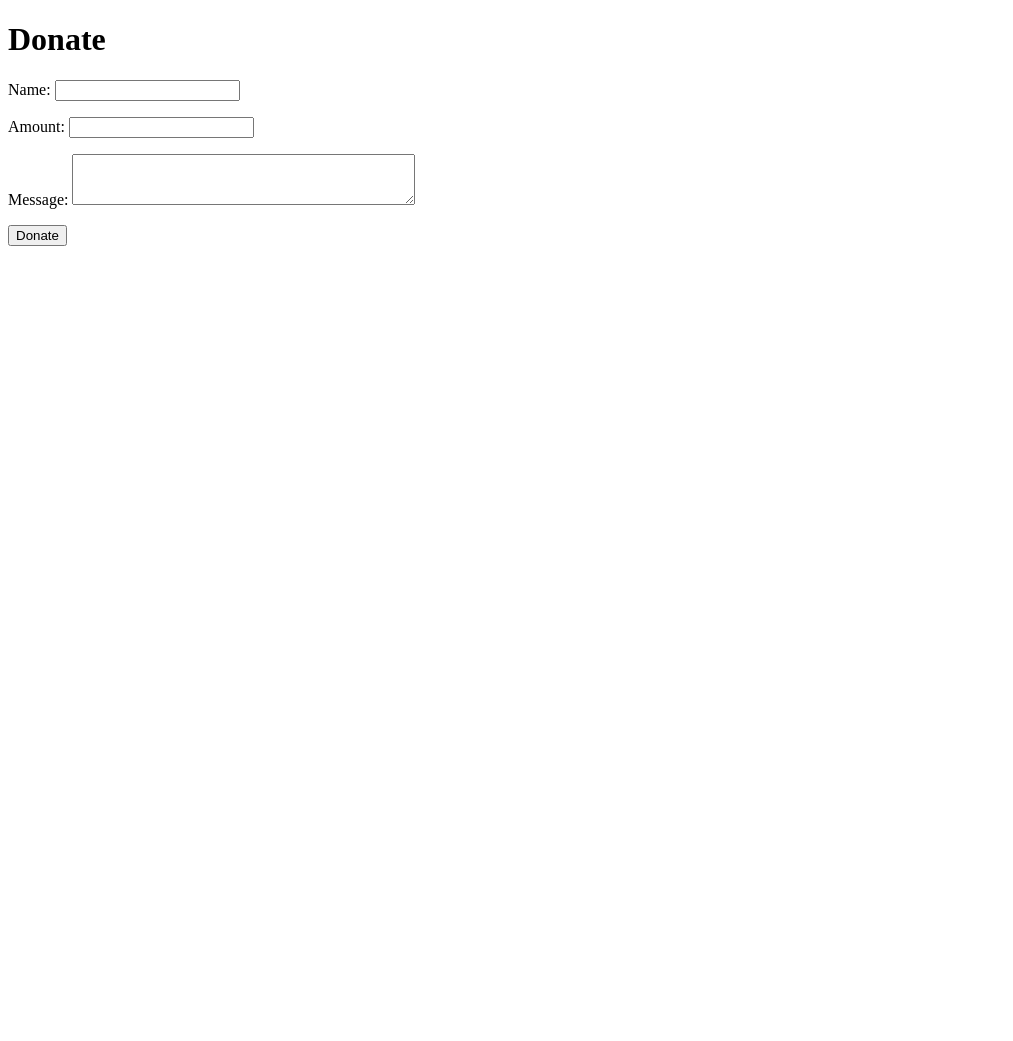
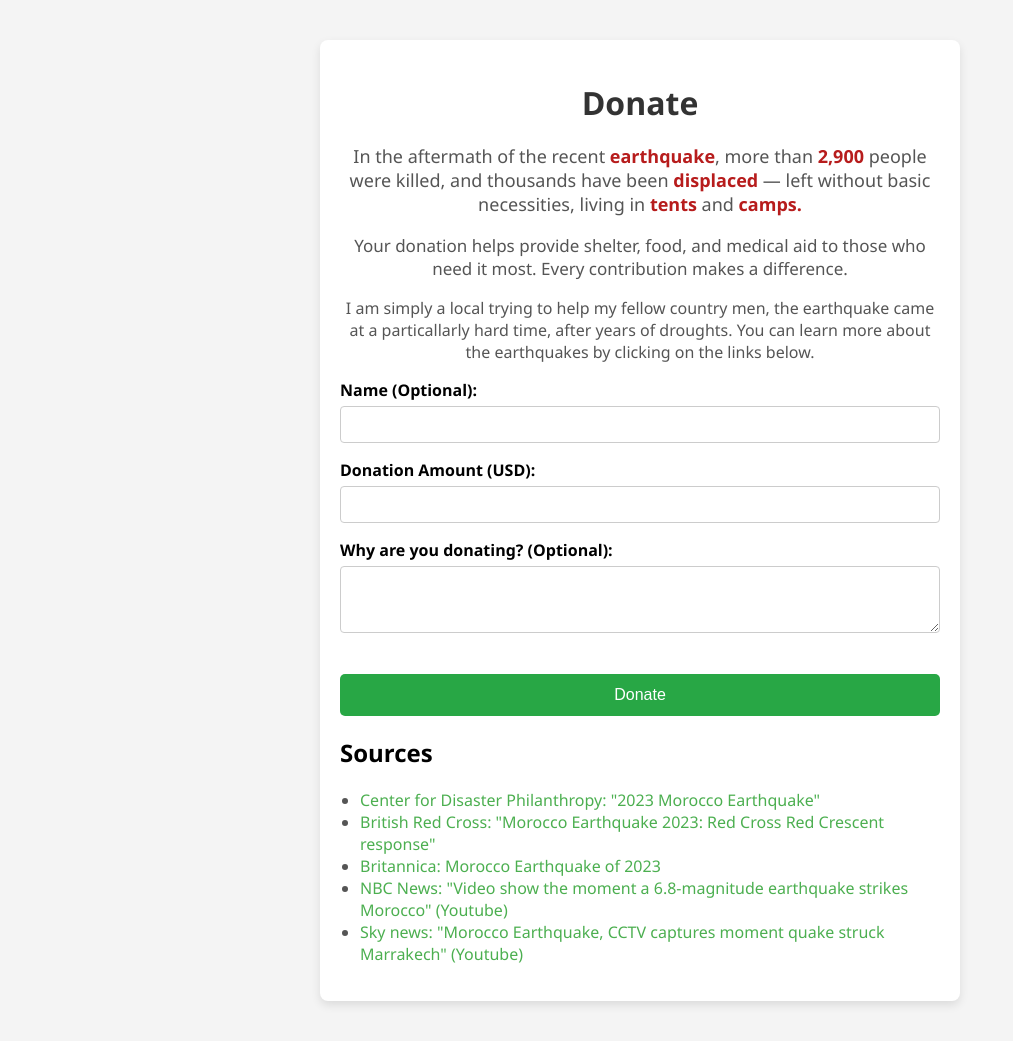
Before and after one commit to fallenexistence0/charity-donation-webapp, a Django app: page / in a window 1280 px wide. Shown: the whole page, without its empty margins (0-1013 px from the left). Before the commit the page ends 246 px from the top, so only its background shows below. Run offline with Django 5.2, Linux system fonts and the light colour scheme.

Commit message:
Minor fixes, added comments

```diff
--- a/backend/backend_project/settings.py
+++ b/backend/backend_project/settings.py
@@ -124,3 +124,9 @@ STATIC_URL = 'static/'
 # https://docs.djangoproject.com/en/5.2/ref/settings/#default-auto-field
 
 DEFAULT_AUTO_FIELD = 'django.db.models.BigAutoField'
+
+
+
+
+
+STATIC_URL = '/static/'
--- a/backend/donations/forms.py
+++ b/backend/donations/forms.py
@@ -1,10 +1,21 @@
 from django import forms
 from .models import Donation
 
+from django import forms
+from .models import Donation
+
+# A form for collecting user donations based on the Donation model.
 class DonationForm(forms.ModelForm):
     class Meta:
         model = Donation
         fields = ['name', 'amount', 'message']
+
+        # I customized the default field lables and forms to make it clearer for the users.
+        labels = {
+            'name': 'Name (Optional)',
+            'amount': 'Donation Amount (USD)',
+            'message': 'Why are you donating? (Optional)',
+        }
         widgets = {
             'message': forms.Textarea(attrs={'rows': 3}),
         }
--- /dev/null
+++ b/backend/donations/static/donations/style.css
@@ -0,0 +1,93 @@
+body {
+    font-family: 'Segoe UI', Tahoma, Geneva, Verdana, sans-serif;
+    background-color: #f4f4f4;
+    margin: 0;
+    padding: 0;
+}
+
+.container {
+    max-width: 600px;
+    margin: 40px auto;
+    padding: 20px;
+    background: #fff;
+    border-radius: 8px;
+    box-shadow: 0 4px 10px rgba(0, 0, 0, 0.1);
+}
+
+h1 {
+    text-align: center;
+    margin-bottom: 20px;
+    color: #333;
+}
+
+form label {
+    display: block;
+    margin-top: 10px;
+    font-weight: bold;
+}
+
+input[type="text"],
+input[type="number"],
+textarea {
+    width: 100%;
+    padding: 10px;
+    margin-top: 5px;
+    border-radius: 4px;
+    border: 1px solid #ccc;
+    box-sizing: border-box;
+}
+
+textarea {
+    resize: vertical;
+}
+
+button {
+    width: 100%;
+    padding: 12px;
+    margin-top: 20px;
+    background-color: #28a745;
+    color: white;
+    font-size: 16px;
+    border: none;
+    border-radius: 5px;
+    cursor: pointer;
+}
+
+button:hover {
+    background-color: #218838;
+}
+
+table {
+    width: 100%;
+    border-collapse: collapse;
+    margin-top: 20px;
+    font-size: 16px;
+}
+
+th, td {
+    padding: 12px;
+    border: 1px solid #ddd;
+    text-align: left;
+}
+
+th {
+    background-color: #f2f2f2;
+}
+
+a {
+    color: #4CAF50;  /* soft green to match your button and calm palette */
+    text-decoration: none;
+    font-weight: 500;
+}
+
+a:hover {
+    color: #388E3C;  /* a darker green on hover */
+    text-decoration: underline;
+}
+
+
+@media screen and (max-width: 640px) {
+    .container {
+        margin: 20px;
+    }
+}
--- a/backend/donations/templates/donations/donate.html
+++ b/backend/donations/templates/donations/donate.html
@@ -1,14 +1,52 @@
 <!DOCTYPE html>
 <html>
 <head>
+
+
+
+    <!-- Donation Page -->
+
+
     <title>Make a Donation</title>
+
+    <!-- hyperlink to the styles sheet-->
+    {% load static %}
+    <link rel="stylesheet" href="{% static 'donations/style.css' %}">
+
 </head>
 <body>
+    <!-- Content of webpage wrapped in a container for styling -->
+    <div class="container">
         <h1>Donate</h1>
+        <p style="text-align:center; color: #555; font-size: 18px;">
+            In the aftermath of the recent <strong style="color: #b71c1c;">earthquake</strong>, more than <strong style="color: #b71c1c;">2,900</strong> people were killed, and thousands have been <strong style="color: #b71c1c;">displaced </strong>— left without basic necessities, living in  <strong style="color: #b71c1c;">tents</strong> and  <strong style="color: #b71c1c;">camps.</strong>
+        </p>
+
+        <p style="text-align:center; color: #555; font-size: 17px;">
+            Your donation helps provide shelter, food, and medical aid to those who need it most.
+            Every contribution makes a difference.
+        </p>
+
+
+
+        <p style="text-align:center; color: #555;"> I am simply a local trying to help my fellow country men, the earthquake came at a particallarly hard time, after years of droughts. You can learn more about the earthquakes by clicking on the links below.</p>
+        <!-- Donation form-->
         <form method="POST">
             {% csrf_token %}
             {{ form.as_p }}
             <button type="submit">Donate</button>
         </form>
+        <!-- External links/ ressources to learn more about the earthqake-->
+        <h2>Sources</h2>
+        <ul style="padding-left: 20px; color: #555;">
+            <li><a href="https://disasterphilanthropy.org/disasters/2023-morocco-earthquake/" target="_blank" rel="noopener">Center for Disaster Philanthropy: "2023 Morocco Earthquake"</a></li>
+            <li><a href="https://www.redcross.org.uk/stories/disasters-and-emergencies/world/morocco-earthquake-2023-latest-news-and-updates" target="_blank" rel="noopener">British Red Cross: "Morocco Earthquake 2023: Red Cross Red Crescent response"</a></li>
+            <li><a href="https://www.britannica.com/event/Morocco-earthquake-of-2023" target="_blank" rel="noopener">Britannica: Morocco Earthquake of 2023</a></li>
+            <li><a href="https://www.youtube.com/watch?v=E_zgtZi-YFc" target="_blank" rel="noopener">NBC News: "Video show the moment a 6.8-magnitude earthquake strikes Morocco" (Youtube)</a></li>
+            <li><a href="https://www.youtube.com/watch?v=M8H5AqxpThU" target="_blank" rel="noopener">Sky news: "Morocco Earthquake, CCTV captures moment quake struck Marrakech" (Youtube)</a></li>
+        </ul>
+
+
+    </div>
 </body>
 </html>
--- a/backend/donations/templates/donations/leaderboard.html
+++ b/backend/donations/templates/donations/leaderboard.html
@@ -2,8 +2,12 @@
 <html>
 <head>
     <title>Donation Leaderboard</title>
+    {% load static %}
+    <link rel="stylesheet" href="{% static 'donations/style.css' %}">
+
 </head>
 <body>
+    <div class="container">
         <h1>Recent Donations</h1>
         <table border="1" cellpadding="10">
             <tr>
@@ -23,5 +27,6 @@
             <tr><td colspan="4">No donations yet.</td></tr>
             {% endfor %}
         </table>
+    </div>
 </body>
 </html>
--- a/backend/donations/urls.py
+++ b/backend/donations/urls.py
@@ -1,9 +1,9 @@
 from django.urls import path
 from . import views
 
+# Thse are the URLs for the different webpages
 urlpatterns = [
-    path('', views.donate_view, name='donate'),
-    path('thank-you/', views.thank_you_view, name='thank_you'),
-    path('leaderboard/', views.leaderboard_view, name='leaderboard'),
-
+    path('', views.donate_view, name='donate'),                # Homepage: donation form
+    path('thank-you/', views.thank_you_view, name='thank_you'),# After form submission
+    path('leaderboard/', views.leaderboard_view, name='leaderboard'),  # See all donations
 ]
--- a/backend/donations/views.py
+++ b/backend/donations/views.py
@@ -2,24 +2,23 @@ from django.shortcuts import render, redirect
 from .forms import DonationForm
 from .models import Donation
 
-
-
+# This view handles the donation form.
 def donate_view(request):
     if request.method == 'POST':
         form = DonationForm(request.POST)
         if form.is_valid():
             form.save()
-            return redirect('thank_you')  # go to a thank-you page
+            return redirect('thank_you')  # Redirect to confirmation page
     else:
         form = DonationForm()
 
     return render(request, 'donations/donate.html', {'form': form})
 
+# This view displays the Thank you message.
 def thank_you_view(request):
     return render(request, 'donations/thank_you.html')
 
-
-
+# This view displays the leaderboard
 def leaderboard_view(request):
-    donations = Donation.objects.order_by('-timestamp')  # newest first
+    donations = Donation.objects.order_by('-timestamp')  # Newest first
     return render(request, 'donations/leaderboard.html', {'donations': donations})
```
Also changed, not shown: backend/donations/models.py (+9 -0 lines), backend/donations/templates/donations/thank_you.html (+10 -4 lines), backend/db.sqlite3. Lines whose indentation alone changed are shown as unchanged.
